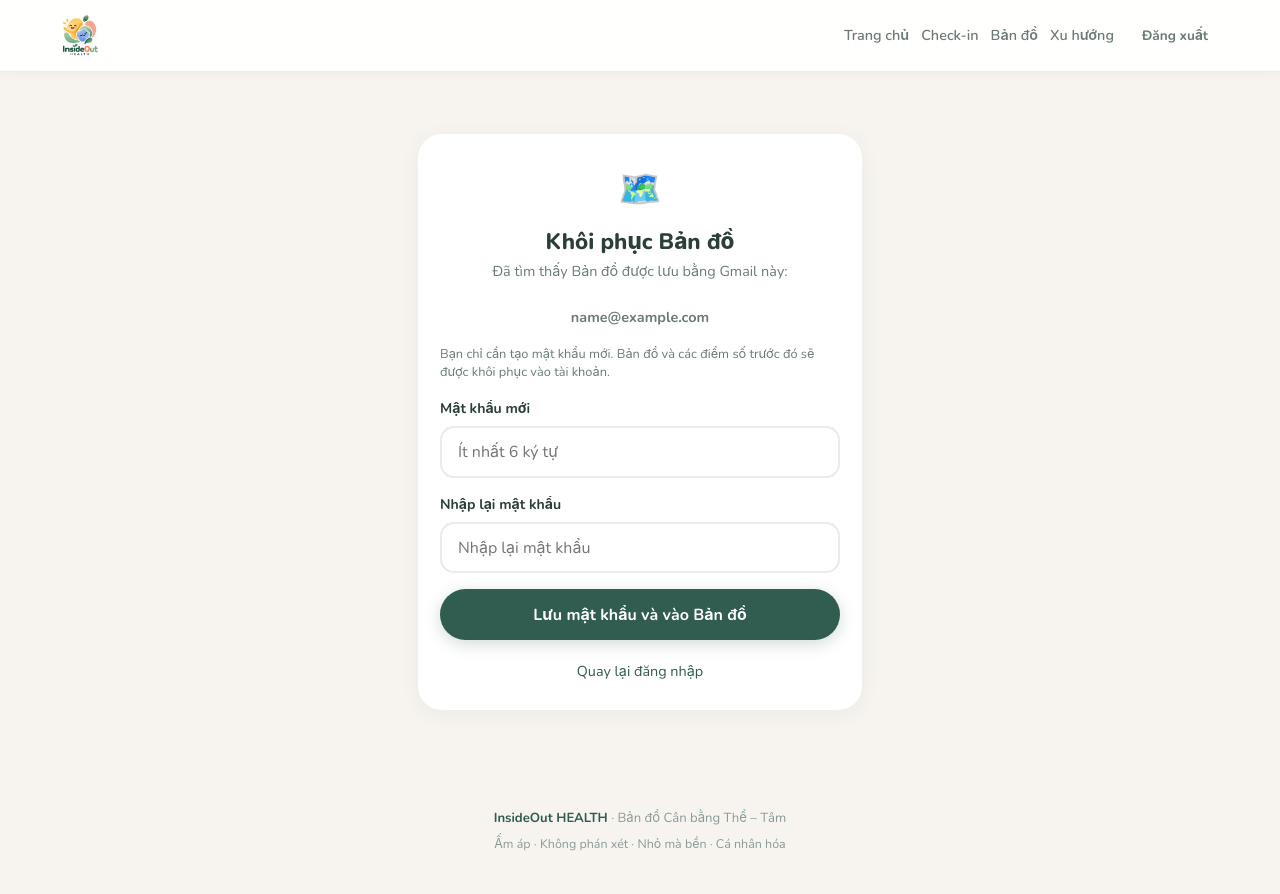
After one commit to binminer2005/inside_out_heath, a Flask app: page /claim-account in a window 1280 px wide. The commit adds this page. Run offline with Flask 3, Linux system fonts and the light colour scheme; the visitor is signed in with stand-in values (Sample User, id 1).

Commit message:
Restore sheet assessments with password claim

```diff
--- a/app.py
+++ b/app.py
@@ -144,7 +144,18 @@ def get_demo_assessments():
         gc = _get_gspread_client()
         worksheet = gc.open_by_key(SPREADSHEET_ID).worksheet(SHEET_NAME)
         rows = worksheet.get_all_records()
-        return [_assessment_from_sheet_row(dict(row)) for row in rows if row.get('ho_ten')]
+        aliases = {
+            'Email': 'email', 'Họ và Tên': 'ho_ten', 'Ngày tháng năm sinh': 'dob',
+            'Giới tính': 'gioi_tinh', 'Tôn giáo': 'ton_giao', 'SĐT': 'sdt',
+            'Nghề nghiệp': 'nghe_nghiep', 'Mục tiêu': 'goals',
+            'score_avg': 'score_avg'
+        }
+        normalized = []
+        for row in rows:
+            item = {aliases.get(key, key): value for key, value in dict(row).items()}
+            if item.get('ho_ten') or item.get('email'):
+                normalized.append(_assessment_from_sheet_row(item))
+        return normalized
     except Exception:
         records = []
         for email, user in users.items():
@@ -163,6 +174,39 @@ def get_demo_assessments():
                 **{f'score_{key}': value for key, value in scores.items()}
             }))
         return records
+
+
+def find_sheet_assessment(email):
+    email = email.strip().lower()
+    matches = [item for item in get_demo_assessments()
+               if str(item.get('email', '')).strip().lower() == email]
+    return matches[-1] if matches else None
+
+
+def restore_account_from_assessment(email, password, assessment):
+    scores = assessment.get('scores', {})
+    user = {
+        'password': password,
+        'name': assessment.get('ho_ten') or email,
+        'phone': assessment.get('sdt', ''),
+        'dob': assessment.get('dob', ''),
+        'gender': assessment.get('gioi_tinh', ''),
+        'religion': assessment.get('ton_giao', ''),
+        'occupation': assessment.get('nghe_nghiep', ''),
+        'referrer': '',
+        'scores': scores,
+        'score_history': [{'date': str(assessment.get('timestamp', ''))[:10],
+                           'scores': scores, 'source': 'sheet_restore'}],
+        'assessment_raw': {'email': email, 'name': assessment.get('ho_ten', '')},
+        'assessment_done': True,
+        'habit': None,
+        'checkins': [],
+        'want_coaching': None,
+        'goals': assessment.get('goals', '')
+    }
+    users[email] = user
+    save_users(users)
+    return user
 
 def sync_assessment_to_sheets(user_email, user_data, raw, scores):
     """Append full assessment row to Google Sheet."""
@@ -970,8 +1014,38 @@ def login():
                 return redirect(url_for('assessment'))
             flash('Chào mừng bạn quay lại!', 'success')
             return redirect(url_for('home'))
+        if email and email not in users:
+            assessment = find_sheet_assessment(email)
+            if assessment:
+                session['claim_email'] = email
+                session['claim_assessment'] = assessment
+                return redirect(url_for('claim_account'))
         flash('Email hoặc mật khẩu không đúng.', 'error')
     return render_template('login.html')
+
+
+@app.route('/claim-account', methods=['GET', 'POST'])
+def claim_account():
+    email = session.get('claim_email', '')
+    assessment = session.get('claim_assessment')
+    if not email or not assessment:
+        return redirect(url_for('login'))
+    if request.method == 'POST':
+        password = request.form.get('password', '')
+        confirmation = request.form.get('password_confirmation', '')
+        if len(password) < 6:
+            flash('Mật khẩu cần có ít nhất 6 ký tự.', 'error')
+        elif password != confirmation:
+            flash('Hai lần nhập mật khẩu chưa giống nhau.', 'error')
+        else:
+            restore_account_from_assessment(email, password, assessment)
+            session.pop('claim_email', None)
+            session.pop('claim_assessment', None)
+            session['user'] = email
+            session['name'] = users[email]['name']
+            flash('Đã khôi phục Bản đồ. Từ lần sau bạn chỉ cần đăng nhập bằng Gmail và mật khẩu.', 'success')
+            return redirect(url_for('map_result'))
+    return render_template('claim_account.html', email=email, assessment=assessment)
 
 
 @app.route('/register', methods=['GET', 'POST'])
--- /dev/null
+++ b/templates/claim_account.html
@@ -0,0 +1,27 @@
+{% extends "base.html" %}
+{% block title %}Tạo mật khẩu - InsideOut HEALTH{% endblock %}
+{% block content %}
+<div class="auth-wrapper">
+  <div class="auth-card">
+    <div class="text-center mb-1" style="font-size:2.2rem;">🗺️</div>
+    <h1>Khôi phục Bản đồ</h1>
+    <p class="subtitle">Đã tìm thấy Bản đồ được lưu bằng Gmail này:</p>
+    <p class="auth-footer"><strong>{{ email }}</strong></p>
+    <p class="form-hint" style="margin:1rem 0;">Bạn chỉ cần tạo mật khẩu mới. Bản đồ và các điểm số trước đó sẽ được khôi phục vào tài khoản.</p>
+
+    <form method="POST">
+      <div class="form-group">
+        <label for="password">Mật khẩu mới</label>
+        <input type="password" id="password" name="password" placeholder="Ít nhất 6 ký tự" required minlength="6" autocomplete="new-password">
+      </div>
+      <div class="form-group">
+        <label for="password_confirmation">Nhập lại mật khẩu</label>
+        <input type="password" id="password_confirmation" name="password_confirmation" placeholder="Nhập lại mật khẩu" required minlength="6" autocomplete="new-password">
+      </div>
+      <button type="submit" class="btn btn-primary btn-block">Lưu mật khẩu và vào Bản đồ</button>
+    </form>
+
+    <p class="auth-footer"><a href="{{ url_for('login') }}">Quay lại đăng nhập</a></p>
+  </div>
+</div>
+{% endblock %}
--- a/templates/login.html
+++ b/templates/login.html
@@ -15,7 +15,7 @@
       </div>
       <div class="form-group">
         <label for="password">Mật khẩu</label>
-        <input type="password" id="password" name="password" placeholder="••••••••" required autocomplete="current-password">
+        <input type="password" id="password" name="password" placeholder="Nhập nếu bạn đã có tài khoản" autocomplete="current-password">
       </div>
       <button type="submit" class="btn btn-primary btn-block">Đăng nhập</button>
     </form>
```
